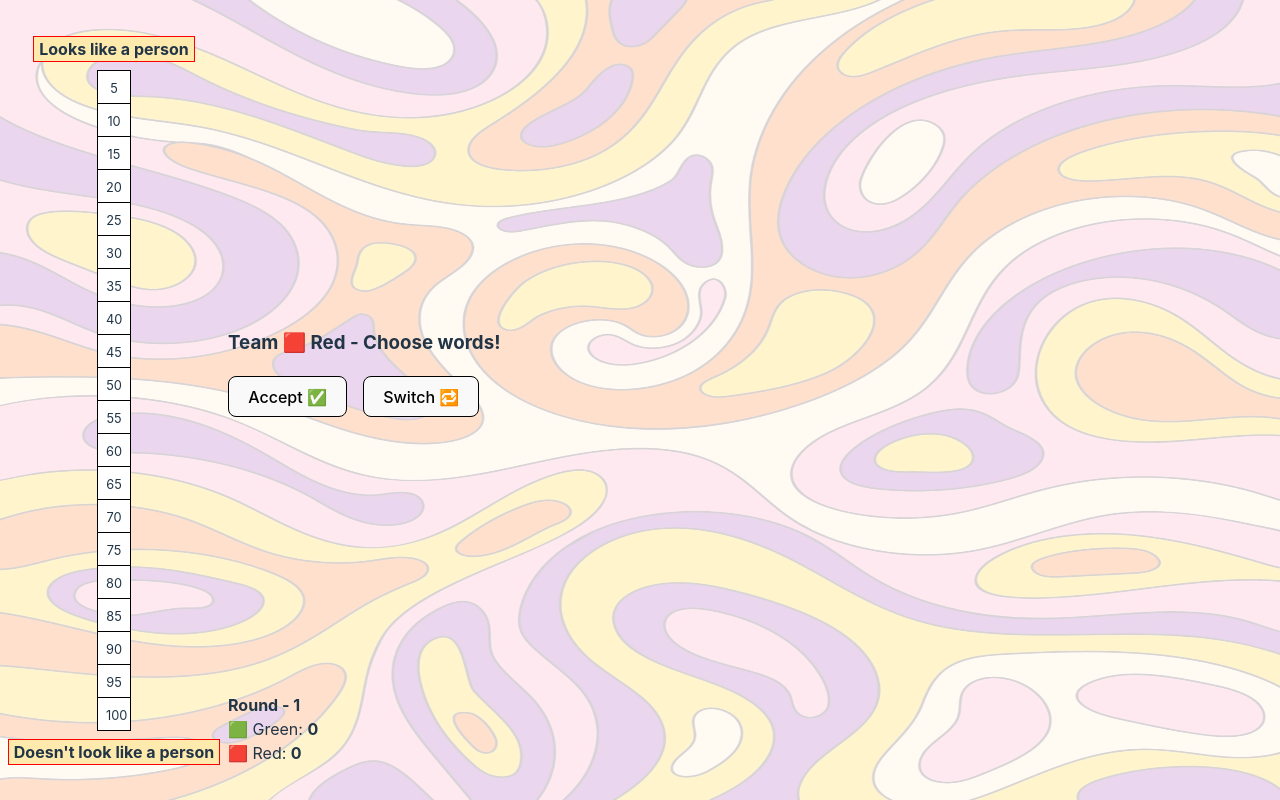
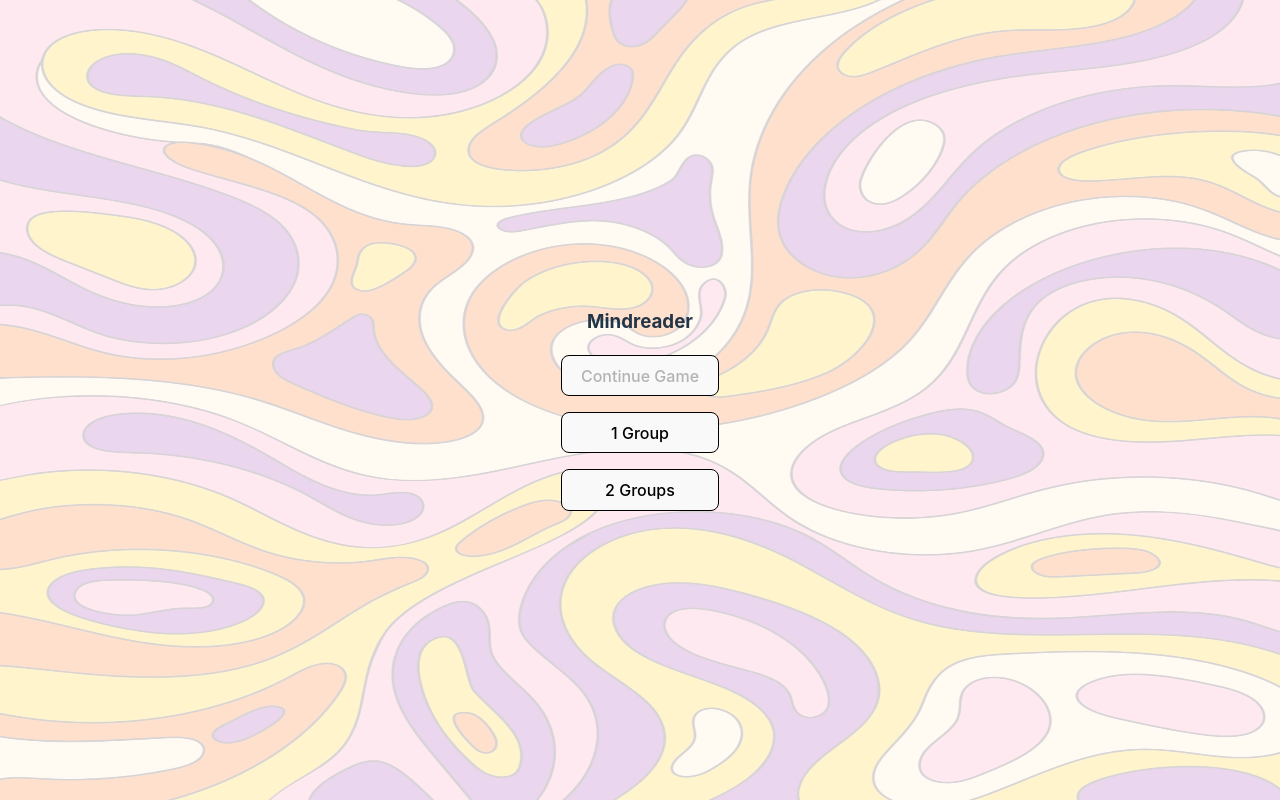
Before and after one commit to vitalybe/mindreader-game, a React (Vite) app: page / in a window 1280 px wide. Built offline with nearby package versions, Linux system fonts and the light colour scheme.

Commit message:
saving/restoring games

```diff
--- a/package.json
+++ b/package.json
@@ -10,6 +10,8 @@
     "preview": "vite preview"
   },
   "dependencies": {
+    "@types/lodash": "4.14.194",
+    "lodash": "4.17.21",
     "prettier": "2.8.8",
     "react": "^18.2.0",
     "react-dom": "^18.2.0",
--- a/src/App.tsx
+++ b/src/App.tsx
@@ -7,6 +7,9 @@ import { StageGuessSecret } from "./components/stageGuessSecret.tsx";
 import { StageHigherLower } from "./components/stageHigherLower.tsx";
 import { StageScore } from "./components/stageScore.tsx";
 import background from "./assets/background.jpg";
+import { useEffect } from "react";
+import { Constants } from "./domain/constants.ts";
+import { StageNewGame } from "./components/stageNewGame.tsx";
 
 const View = styled.div``;
 
@@ -23,12 +26,25 @@ const Background = styled.img`
 function App() {
   const game = useStore((state) => state);
 
+  useEffect(() => {
+    if (game.teams.length) {
+      localStorage.setItem(Constants.LOCAL_STORAGE_KEY, JSON.stringify(game));
+    }
+  }, [game, game.round.roundNumber]);
+
   const guessingTeam = game.teams[game.round.roundNumber % game.teams.length];
   const otherTeam =
     game.teams[(game.round.roundNumber + 1) % game.teams.length];
 
   let stage = <div>N/A - Uknown state</div>;
-  if (!game.round.words) {
+  if (!game.teams.length) {
+    stage = (
+      <StageNewGame
+        onChosenMode={game.newGame}
+        onContinueGame={game.loadGame}
+      />
+    );
+  } else if (!game.round.words) {
     stage = (
       <StageWords
         guessingTeam={guessingTeam.name}
@@ -51,7 +67,7 @@ function App() {
         onGuess={game.setGuess}
       />
     );
-  } else if (!game.round.otherTeamGuess) {
+  } else if (!game.round.otherTeamGuess && otherTeam !== guessingTeam) {
     stage = (
       <StageHigherLower
         words={game.round.words}
--- a/src/components/guessingBar.tsx
+++ b/src/components/_parts/guessingBar.tsx
@@ -1,5 +1,5 @@
 import styled from "styled-components";
-import { Constants } from "../domain/constants.ts";
+import { Constants } from "../../domain/constants.ts";
 
 const HIT_COLOR = "#00ffe2";
 const HIT_PLUS_1_COLOR = "#9bceff";
--- a/src/components/score.tsx
+++ b/src/components/_parts/score.tsx
@@ -1,5 +1,5 @@
 import styled from "styled-components";
-import { Team } from "../domain/store.ts";
+import { Team } from "../../domain/store.ts";
 
 const View = styled.div``;
 
--- a/src/components/_parts/stageContainer.tsx
+++ b/src/components/_parts/stageContainer.tsx
@@ -1,6 +1,6 @@
 import styled from "styled-components";
-import { GuessingBar, Props as GuessingBarProps } from "../guessingBar.tsx";
-import { Score } from "../score.tsx";
+import { GuessingBar, Props as GuessingBarProps } from "./guessingBar.tsx";
+import { Score } from "./score.tsx";
 import { useStore } from "../../domain/store.ts";
 
 const View = styled.div`
--- a/src/components/stageGuessSecret.tsx
+++ b/src/components/stageGuessSecret.tsx
@@ -35,7 +35,7 @@ export function StageGuessSecret(props: Props) {
       <ButtonArea>
         {guessedNumber !== undefined && (
           <Button onClick={() => props.onGuess(guessedNumber)}>
-            Final answer: <b>{guessedNumber}</b>
+            Final answer: <b>{guessedNumber*5}</b>
           </Button>
         )}
       </ButtonArea>
--- /dev/null
+++ b/src/components/stageNewGame.tsx
@@ -0,0 +1,57 @@
+import styled from "styled-components";
+import { useEffect, useState } from "react";
+import { Button, Title } from "./_parts/smallComponents.tsx";
+import { GameMode, GameState } from "../domain/store.ts";
+import { Constants } from "../domain/constants.ts";
+
+const View = styled.div`
+  display: grid;
+  justify-items: center;
+  width: 100vw;
+`;
+
+const ButtonArea = styled.div`
+  text-align: center;
+  display: flex;
+  flex-direction: column;
+  gap: 1rem;
+`;
+
+interface Props {
+  onChosenMode: (gameMode: GameMode) => void;
+  onContinueGame: (game: GameState) => void;
+
+  className?: string;
+}
+
+export function StageNewGame(props: Props) {
+  const [savedGame, setSavedGame] = useState<GameState>();
+
+  useEffect(() => {
+    const gameString = localStorage.getItem(Constants.LOCAL_STORAGE_KEY);
+    if (gameString) {
+      setSavedGame(JSON.parse(gameString));
+    }
+  }, []);
+
+  return (
+    <View>
+      <Title>
+        Mindreader
+      </Title>
+      <ButtonArea>
+        <Button
+          disabled={!savedGame}
+          onClick={() => savedGame && props.onContinueGame(savedGame)}>
+          Continue Game
+        </Button>
+        <Button onClick={() => props.onChosenMode(GameMode.ONE_GROUP)}>
+          1 Group
+        </Button>
+        <Button onClick={() => props.onChosenMode(GameMode.TWO_GROUPS)}>
+          2 Groups
+        </Button>
+      </ButtonArea>
+    </View>
+  );
+}
--- a/src/domain/constants.ts
+++ b/src/domain/constants.ts
@@ -1,3 +1,4 @@
 export class Constants {
+  static readonly LOCAL_STORAGE_KEY = "game";
   static readonly MAX_GUESS_NUMBER = 20;
 }
--- a/src/domain/store.ts
+++ b/src/domain/store.ts
@@ -1,4 +1,5 @@
 import { create } from "zustand";
+import * as _ from "lodash";
 
 export interface Team {
   name: string;
@@ -15,6 +16,11 @@ enum RoundStage {
 
 export type HigherLower = "higher" | "lower";
 
+export enum GameMode {
+  ONE_GROUP = "ONE_GROUP",
+  TWO_GROUPS = "TWO_GROUPS",
+}
+
 interface Round {
   roundNumber: number;
   roundStage: RoundStage;
@@ -25,13 +31,16 @@ interface Round {
   otherTeamGuess: HigherLower | undefined;
 }
 
-type State = {
+export type GameState = {
   teams: Team[];
   round: Round;
+  mode: GameMode | undefined;
 };
 
-type Action = {
+type GameActions = {
+  newGame: (mode: GameMode) => void;
   newRound: () => void;
+  loadGame: (gameState: GameState) => void;
 
   setWords: (words: [string, string]) => void;
   setSecret: (secret: number) => void;
@@ -39,6 +48,17 @@ type Action = {
   setOtherTeamGuess: (guess: HigherLower) => void;
   setScore: (teamName: string, score: number) => void;
 };
+
+const TEAMS_TEMPLATE: Team[] = [
+  {
+    name: "🟩 Green",
+    score: 0,
+  },
+  {
+    name: "🟥 Red",
+    score: 0,
+  },
+];
 
 const NEW_ROUND_TEMPLATE: Round = {
   roundNumber: 1,
@@ -50,18 +70,23 @@ const NEW_ROUND_TEMPLATE: Round = {
 };
 
 // Create your store, which includes both state and (optionally) actions
-export const useStore = create<State & Action>((set) => ({
-  teams: [
-    {
-      name: "🟩 Green",
-      score: 0,
-    },
-    {
-      name: "🟥 Red",
-      score: 0,
-    },
-  ],
+export const useStore = create<GameState & GameActions>((set) => ({
+  teams: [],
   round: { ...NEW_ROUND_TEMPLATE },
+  mode: undefined,
+  newGame: (mode) =>
+    set(() => {
+      let teams = _.cloneDeep(TEAMS_TEMPLATE);
+      if (mode === GameMode.ONE_GROUP) {
+        teams = [teams[0]];
+      }
+
+      return {
+        round: { ...NEW_ROUND_TEMPLATE },
+        teams: teams,
+      };
+    }),
+  loadGame: (gameState) => set(() => gameState),
   newRound: () => {
     set((state) => ({
       round: {
@@ -96,7 +121,7 @@ export const useStore = create<State & Action>((set) => ({
     })),
   setScore: (teamName, addedScore) =>
     set((state) => {
-      const teams: Team[] = [ ...state.teams ];
+      const teams: Team[] = [...state.teams];
 
       const teamIndex = teams.findIndex((team) => team.name === teamName);
       if (teamIndex === -1) {
```
Also changed, not shown: 1 other file (tests, documents, lock files or other folders).
